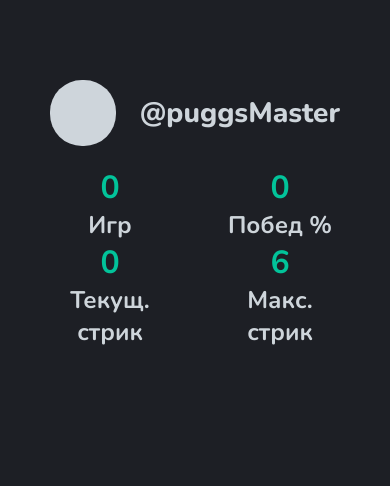
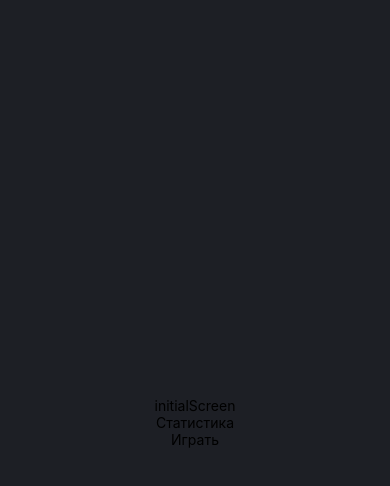
Before and after one commit to 0puggs0/wordsGameApp, a React Native app: screen / in a window 390 px wide. Shown: the top 486 px of the page. Built offline with nearby package versions, Linux system fonts and the light colour scheme.

Commit message:
Update 2.0 (Add a stack navigator and fix best streak in stats screen)

```diff
--- a/App.tsx
+++ b/App.tsx
@@ -3,6 +3,8 @@ import { StyleSheet, View } from "react-native";
 import { useFonts } from "expo-font";
 import Word from "./src/screens/word";
 import Stats from "./src/screens/stats";
+import { MyStack } from "./src/navigation/mainStack";
+import { NavigationContainer } from "@react-navigation/native";
 
 export default function App() {
   const [fontsLoaded] = useFonts({
@@ -19,7 +21,10 @@ export default function App() {
   return (
     <View style={styles.container}>
       {/* <Word /> */}
-      <Stats />
+      {/* <Stats /> */}
+      <NavigationContainer>
+        <MyStack />
+      </NavigationContainer>
       <StatusBar style="light" />
     </View>
   );
--- a/package.json
+++ b/package.json
@@ -9,6 +9,9 @@
     "web": "expo start --web"
   },
   "dependencies": {
+    "@react-native-async-storage/async-storage": "1.23.1",
+    "@react-navigation/native": "^6.1.18",
+    "@react-navigation/stack": "^6.4.1",
     "@reduxjs/toolkit": "^2.2.7",
     "expo": "^51.0.31",
     "expo-font": "~11.10.3",
@@ -17,7 +20,8 @@
     "react": "18.2.0",
     "react-native": "0.73.6",
     "react-redux": "^9.1.2",
-    "@react-native-async-storage/async-storage": "1.23.1"
+    "react-native-gesture-handler": "~2.16.1",
+    "@react-native-masked-view/masked-view": "0.3.1"
   },
   "devDependencies": {
     "@babel/core": "^7.20.0",
--- /dev/null
+++ b/src/navigation/mainStack.tsx
@@ -0,0 +1,32 @@
+import { createStackNavigator } from "@react-navigation/stack";
+import InitialScreen from "../screens/initialScreen";
+import Stats from "../screens/stats";
+import Word from "../screens/word";
+import { RootStackParamList } from "../types/rootStackParamList";
+const Stack = createStackNavigator<RootStackParamList>();
+
+export function MyStack() {
+  return (
+    <Stack.Navigator
+      screenOptions={{
+        headerShown: false,
+      }}
+    >
+      <Stack.Screen
+        name="InitialScreen"
+        component={InitialScreen}
+        // options={{ gestureEnabled: false }}
+      />
+      <Stack.Screen
+        name="Stats"
+        component={Stats}
+        // options={{ gestureEnabled: false }}
+      />
+      <Stack.Screen
+        name="Word"
+        component={Word}
+        // options={{ gestureEnabled: false }}
+      />
+    </Stack.Navigator>
+  );
+}
--- a/src/screens/initialScreen.tsx
+++ b/src/screens/initialScreen.tsx
@@ -1,10 +1,20 @@
 import { StyleSheet, Text, View } from "react-native";
 import React from "react";
+import { TouchableOpacity } from "react-native-gesture-handler";
+import { StackScreenProps } from "@react-navigation/stack";
+import { RootStackParamList } from "../types/rootStackParamList";
+type Props = StackScreenProps<RootStackParamList, "InitialScreen", "MyStack">;
 
-export default function InitialScreen() {
+export default function InitialScreen({ navigation }: Props) {
   return (
     <View style={styles.container}>
       <Text>initialScreen</Text>
+      <TouchableOpacity onPress={() => navigation.navigate("Stats")}>
+        <Text>Статистика</Text>
+      </TouchableOpacity>
+      <TouchableOpacity onPress={() => navigation.navigate("Word")}>
+        <Text>Играть</Text>
+      </TouchableOpacity>
     </View>
   );
 }
@@ -13,5 +23,7 @@ const styles = StyleSheet.create({
   container: {
     flex: 1,
     backgroundColor: "#1D1F25",
+    justifyContent: "center",
+    alignItems: "center",
   },
 });
--- a/src/screens/stats.tsx
+++ b/src/screens/stats.tsx
@@ -6,6 +6,7 @@ export default function Stats() {
   const [currentWins, setCurrentWins] = useState(0);
   const [currentGames, setCurrentGames] = useState(0);
   const [currentStreak, setCurrentStreak] = useState(0);
+  const [bestCurrentStreak, setBestCurrentStreak] = useState(0);
   useEffect(() => {
     const fetchStorageData = async () => {
       const storageWins = await AsyncStorage.getItem("wins");
@@ -23,6 +24,11 @@ export default function Stats() {
         const intCurrentStreak = parseInt(storageStreak);
         setCurrentStreak(intCurrentStreak);
       }
+      const storageBestStreak = await AsyncStorage.getItem("bestStreak");
+      if (storageBestStreak !== null) {
+        const intBestCurrentStreak = parseInt(storageBestStreak);
+        setBestCurrentStreak(intBestCurrentStreak);
+      }
     };
     fetchStorageData();
   }, []);
@@ -37,7 +43,7 @@ export default function Stats() {
       title: "Побед %",
     },
     { value: currentStreak, title: "Текущ. стрик" },
-    { value: 6, title: "Макс. стрик" },
+    { value: bestCurrentStreak, title: "Макс. стрик" },
   ];
   return (
     <View style={styles.container}>
--- a/src/screens/word.tsx
+++ b/src/screens/word.tsx
@@ -52,6 +52,7 @@ export default function Word() {
     if (isWin) {
       const currentWins = await AsyncStorage.getItem("wins");
       const currentStreak = await AsyncStorage.getItem("currentStreak");
+      const bestStreak = await AsyncStorage.getItem("bestStreak");
       if (currentWins === null) {
         await AsyncStorage.setItem("wins", "1");
       } else {
@@ -66,6 +67,18 @@ export default function Word() {
           "currentStreak",
           (intCurrentStreak + 1).toString()
         );
+      }
+      if (bestStreak === null) {
+        await AsyncStorage.setItem("bestStreak", "1");
+      } else {
+        if (currentStreak !== null) {
+          if (parseInt(bestStreak) + 1 <= parseInt(currentStreak) + 1) {
+            await AsyncStorage.setItem(
+              "bestStreak",
+              (parseInt(currentStreak) + 1).toString()
+            );
+          }
+        }
       }
     } else {
       await AsyncStorage.setItem("currentStreak", "0");
@@ -258,6 +271,7 @@ const styles = StyleSheet.create({
     justifyContent: "center",
     alignItems: "center",
     paddingVertical: 50,
+    backgroundColor: "#1D1F25",
   },
   container: {
     paddingHorizontal: 1,
--- /dev/null
+++ b/src/types/rootStackParamList.ts
@@ -0,0 +1,5 @@
+export type RootStackParamList = {
+  InitialScreen: undefined;
+  Stats: undefined;
+  Word: undefined;
+};
```
Also changed, not shown: 1 other file (tests, documents, lock files or other folders).
